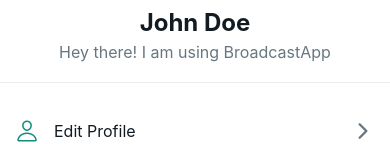
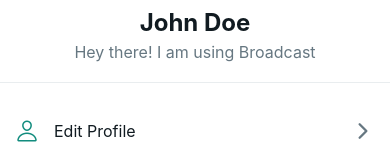
Before and after one commit to chaalpritam/Broadcast, a React Native app: screen /Profile in a window 390 px wide. Shown: the part 206-350 px from the top of the page. Built offline with nearby package versions, Linux system fonts and the light colour scheme.

Commit message:
renaming BroadcastApp to Broadcast

```diff
--- a/app.json
+++ b/app.json
@@ -1,4 +1,4 @@
 {
-  "name": "BroadcastApp",
-  "displayName": "BroadcastApp"
+  "name": "Broadcast",
+  "displayName": "Broadcast"
 }
--- a/package.json
+++ b/package.json
@@ -1,5 +1,5 @@
 {
-  "name": "BroadcastApp",
+  "name": "Broadcast",
   "version": "0.0.1",
   "private": true,
   "scripts": {
--- a/src/screens/ProfileScreen.tsx
+++ b/src/screens/ProfileScreen.tsx
@@ -17,7 +17,7 @@ const ProfileScreen = ({ navigation }: Props) => {
                     style={styles.profileImage}
                 />
                 <Text style={styles.name}>John Doe</Text>
-                <Text style={styles.status}>Hey there! I am using BroadcastApp</Text>
+                <Text style={styles.status}>Hey there! I am using Broadcast</Text>
             </View>
 
             <View style={styles.section}>
```
Also changed, not shown: 7 other files (tests, documents, lock files or other folders).
